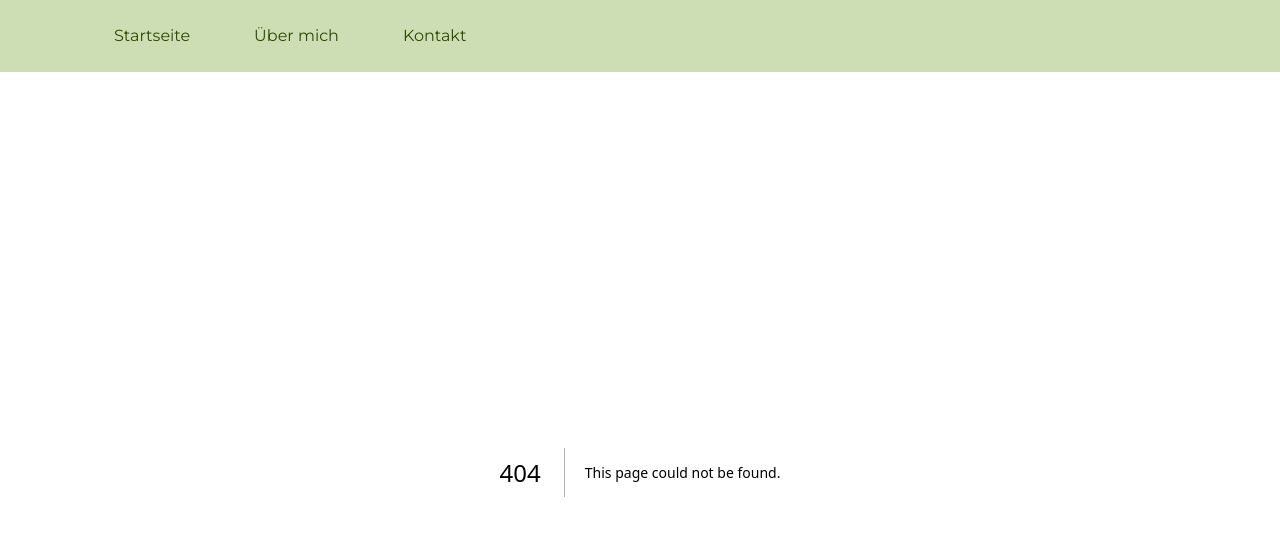
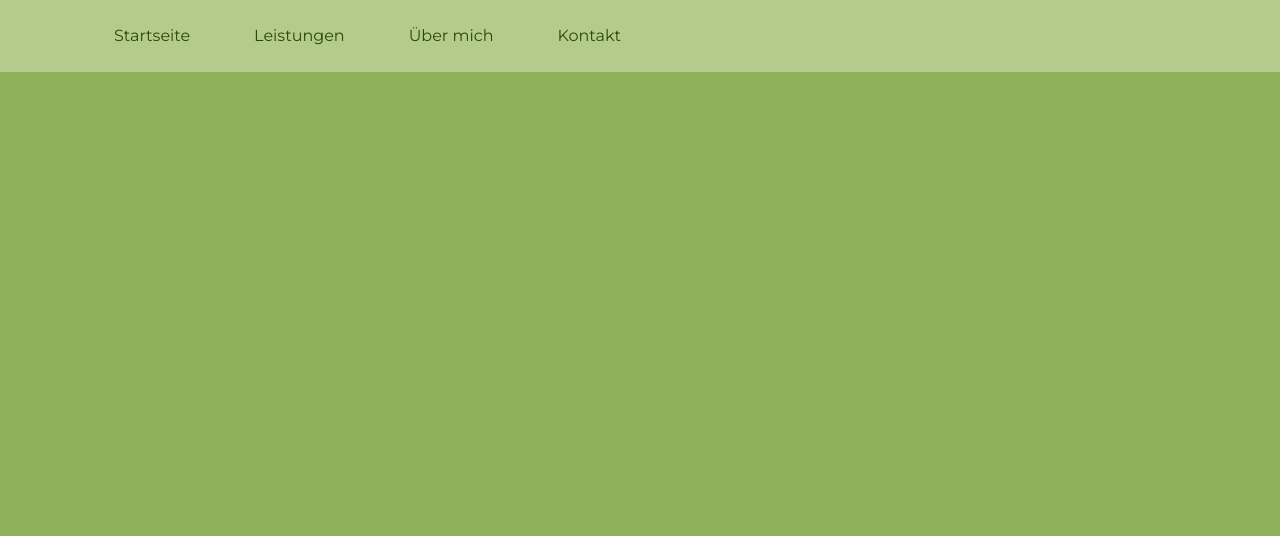
Before and after one commit to lunarpotato/website_dogcoach, a Next.js app: page /leistungen in a window 1280 px wide. Before the commit this address had no page. Shown: the top 536 px of the page. Built offline with nearby package versions, Linux system fonts and the light colour scheme.

Commit message:
Fügt die Leistungen als page hinzu

```diff
--- a/app/components/Navbar/Navbar.tsx
+++ b/app/components/Navbar/Navbar.tsx
@@ -10,6 +10,7 @@ export default function Navbar() {
 
 //#region Titel für die Navigation
  const startseite = "Startseite";
+ const leistungen = "Leistungen";
  const aboutMe = "Über mich";
  const contact = "Kontakt";
 //#endregion
@@ -31,6 +32,11 @@ export default function Navbar() {
               <li className="nav-link">
                 <Link className={Style["nav-link"]} href="/">
                 {startseite}
+                </Link>
+              </li>
+              <li className="nav-link">
+                <Link className={Style["nav-link"]} href="/leistungen">
+                {leistungen}
                 </Link>
               </li>
 
--- /dev/null
+++ b/app/leistungen/page.tsx
@@ -0,0 +1,9 @@
+export default function Leistungen() {
+    return (
+        <main>
+            <div className='container'>
+            </div>
+        </main>
+
+    );
+}
```
